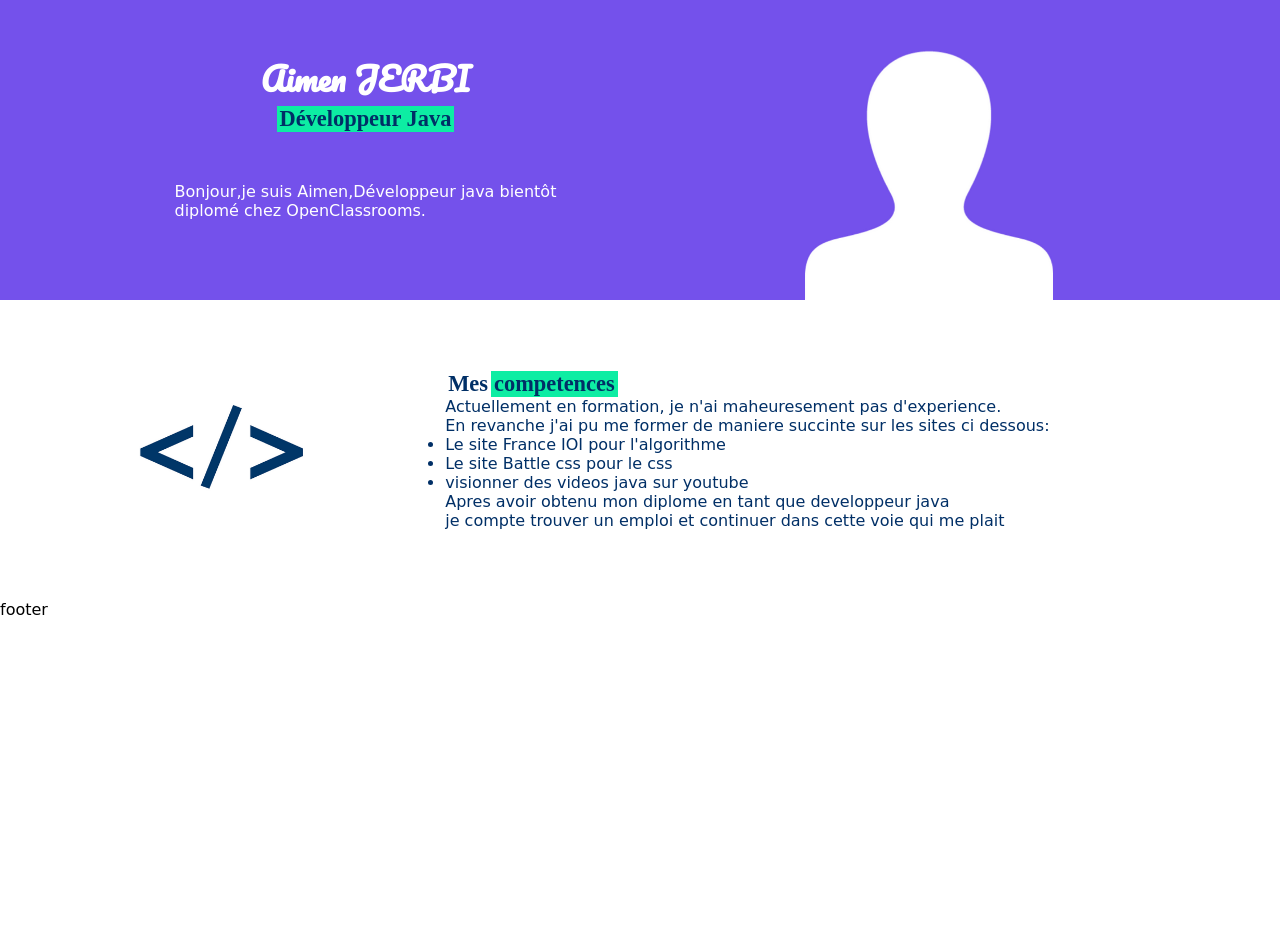
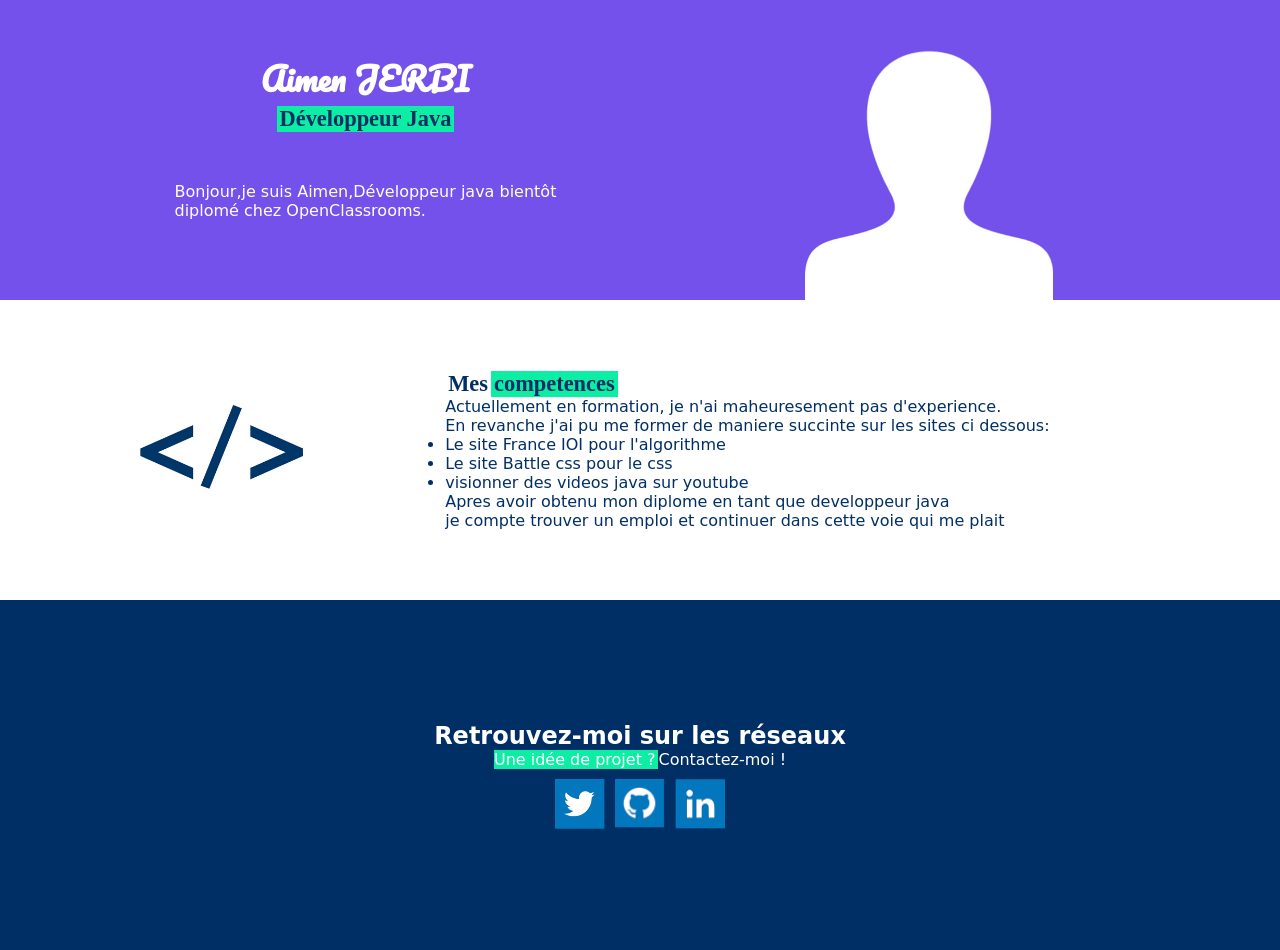
Before and after one commit to Syllatre/P1_03_website, a plain HTML site: page index.html in a window 1280 px wide. Before the commit the page ends 800 px from the top, so only its background shows below. Drawn offline with Linux system fonts and the light colour scheme; a web font is replaced by a local one.

Commit message:
Fin du footer

```diff
--- a/index.html
+++ b/index.html
@@ -34,7 +34,17 @@
                           je compte trouver un emploi et continuer dans cette voie qui me plait</p>
                 </div>
             </section>
-            <footer class="footer">footer</footer>
+            <footer>
+                <h1>Retrouvez-moi sur les réseaux</h1>
+                    <div id="phrase">
+                        <p id="projet">Une idée de projet ?</p><p>Contactez-moi !</p>
+                    </div>
+                    <div id="conteneur_logo">
+                        <div id="twitter"><img src="images/twiteer.png" alt="twitter"></div>
+                        <div id="github"> <img src="images/github.png" alt="github"></div>
+                        <div id="link"><img src="images/link.png" alt="link"></div>
+                    </div>
+            </footer>
         </div>
     </body>
 </html>
--- a/style.css
+++ b/style.css
@@ -88,7 +88,53 @@ section{
     max-height: 100%;
     max-width: 100%;
 }
-
+/*footer*/
+footer{
+    background-color: #002f66;
+    height: 350px;
+    max-width: 100%;
+    display: flex;
+    flex-direction: column;
+    justify-content: center;
+    align-items: center;
+}
+#twitter{
+    height: 50px;
+    width: 50px;
+}
+#github{
+    height: 50px;
+    width: 50px;
+}
+#link{
+    height: 50px;
+    width: 50px;
+}
+#conteneur_logo img{
+    max-height: 100%;
+    max-width: 100%;
+}
+#conteneur_logo{
+    display: flex;
+    flex-wrap: wrap;
+    width: 180px;
+    justify-content: space-around;
+    margin-top: 10px;
+}
+footer h1{
+    color:white;
+    font-size: 1.5em;
+}
+#phrase
+{
+    display: flex;
+    color: white;
+    margin-top: 0;
+}
+#projet{
+    background: #0deda3;
+    padding-right:3px;
+}
 /*Responsive*/
 @media screen and (max-width:700px){
     header{
@@ -110,4 +156,5 @@ section{
     #part_right_section{
         margin: 0 10px;
         align-items: center;
+    }
 }
```
